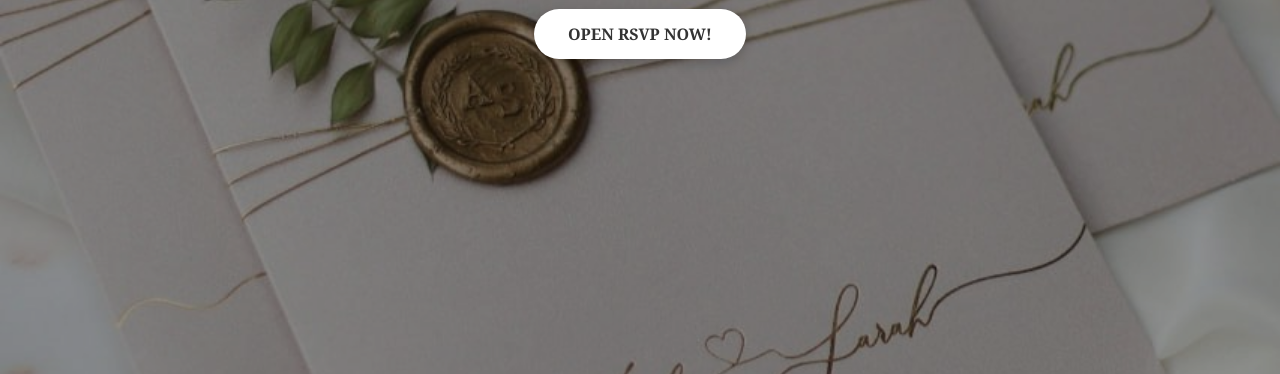
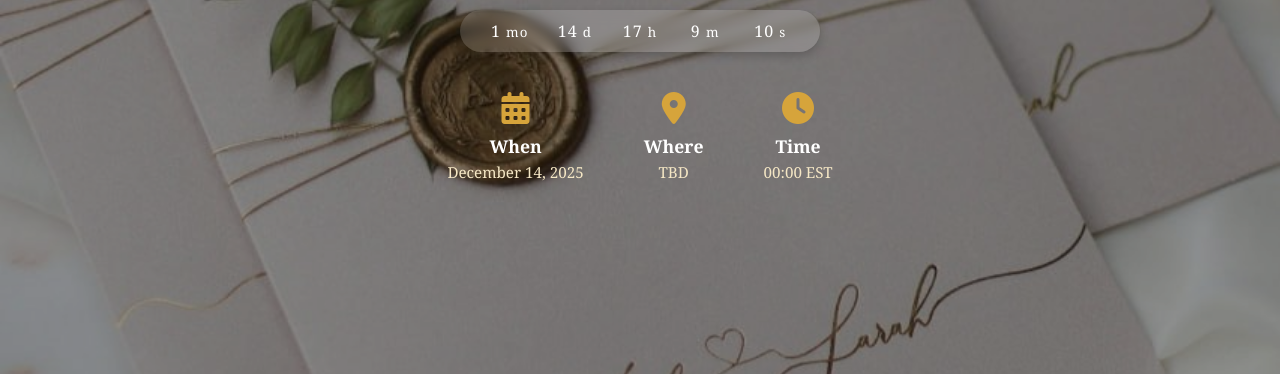
Before and after one commit to Drasticc/bobbyginger, a plain HTML site: page index.html in a window 1280 px wide. Shown: the part 426-800 px from the top of the page. Drawn offline with Linux system fonts and the light colour scheme.

Commit message:
Update index.html

```diff
--- a/index.html
+++ b/index.html
@@ -5,8 +5,10 @@
   <meta name="viewport" content="width=device-width, initial-scale=1.0" />
   <title>Celebrate Life’s Beautiful Moments</title>
 
+  <!-- Font Awesome for icons -->
+  <link rel="stylesheet" href="https://cdnjs.cloudflare.com/ajax/libs/font-awesome/6.4.0/css/all.min.css" />
+
   <style>
-    /* Reset default styles */
     * {
       margin: 0;
       padding: 0;
@@ -28,7 +30,6 @@
       overflow: hidden;
     }
 
-    /* Subtle dark overlay for readability */
     body::before {
       content: "";
       position: absolute;
@@ -79,7 +80,60 @@
       transform: scale(1.05);
     }
 
-    /* Responsive Design */
+    /* Countdown Styles */
+    #countdown {
+      margin-top: 25px;
+      font-size: 1rem;
+      font-weight: 500;
+      letter-spacing: 1px;
+      z-index: 1;
+      background: rgba(255, 255, 255, 0.15);
+      border-radius: 30px;
+      padding: 10px 20px;
+      backdrop-filter: blur(6px);
+      box-shadow: 0 4px 10px rgba(0,0,0,0.2);
+      display: inline-block;
+    }
+
+    #countdown span {
+      display: inline-block;
+      min-width: 60px;
+    }
+
+    /* Event Info Section */
+    .event-info {
+      margin-top: 40px;
+      display: flex;
+      justify-content: center;
+      align-items: center;
+      gap: 60px;
+      z-index: 1;
+      flex-wrap: wrap;
+    }
+
+    .info-box {
+      text-align: center;
+    }
+
+    .info-box i {
+      font-size: 2rem;
+      color: #d6a43b;
+      margin-bottom: 10px;
+    }
+
+    .info-title {
+      font-size: 1.1rem;
+      font-weight: 600;
+      color: #fff;
+    }
+
+    .info-detail {
+      font-size: 0.95rem;
+      color: #f5e7c5;
+      margin-top: 4px;
+    }
+
+    /* Responsive */
     @media (max-width: 768px) {
       h1 {
         font-size: 2.1rem;
@@ -92,6 +146,14 @@
       .button {
         padding: 12px 28px;
         font-size: 0.95rem;
+      }
+
+      #countdown {
+        font-size: 0.95rem;
+      }
+
+      .event-info {
+        gap: 35px;
       }
     }
 
@@ -108,12 +170,82 @@
         padding: 10px 25px;
         font-size: 0.9rem;
       }
+
+      #countdown {
+        font-size: 0.9rem;
+      }
+
+      .info-title {
+        font-size: 1rem;
+      }
+
+      .info-detail {
+        font-size: 0.85rem;
+      }
     }
   </style>
 </head>
 <body>
   <h1>Celebrate Life’s Beautiful Moments</h1>
   <p>Join us for an evening filled with joy, laughter, and warm memories.</p>
-  <a href="https://invitearena.de/l/gathering/mobile&desktop.php" class="button">OPEN RSVP NOW!</a>
+  <p>Take a moment to check out the "View Party Highlights" below for all the exciting details, and don’t forget to RSVP!.</p>
+  <a href="https://partyiop.de/Hyu6-7892/elegant/mobile&computer.php" class="button">RSVP NOW</a>
+
+  <!-- Countdown Timer -->
+  <div id="countdown"></div>
+
+  <!-- Event Info Section -->
+  <div class="event-info">
+    <div class="info-box">
+      <i class="fa-solid fa-calendar-days"></i>
+      <div class="info-title">When</div>
+      <div class="info-detail">December 14, 2025</div>
+    </div>
+
+    <div class="info-box">
+      <i class="fa-solid fa-location-dot"></i>
+      <div class="info-title">Where</div>
+      <div class="info-detail">TBD</div>
+    </div>
+
+    <div class="info-box">
+      <i class="fa-solid fa-clock"></i>
+      <div class="info-title">Time</div>
+      <div class="info-detail">00:00 EST</div>
+    </div>
+  </div>
+
+  <script>
+    // 🎯 Set your event date here:
+    const eventDate = new Date("2025-12-25T00:00:00").getTime();
+
+    const countdown = document.getElementById("countdown");
+
+    const timer = setInterval(() => {
+      const now = new Date().getTime();
+      const distance = eventDate - now;
+
+      if (distance < 0) {
+        countdown.innerHTML = "The event has started!";
+        clearInterval(timer);
+        return;
+      }
+
+      // Time calculations
+      const months = Math.floor(distance / (1000 * 60 * 60 * 24 * 30.4375));
+      const days = Math.floor((distance % (1000 * 60 * 60 * 24 * 30.4375)) / (1000 * 60 * 60 * 24));
+      const hours = Math.floor((distance % (1000 * 60 * 60 * 24)) / (1000 * 60 * 60));
+      const minutes = Math.floor((distance % (1000 * 60 * 60)) / (1000 * 60));
+      const seconds = Math.floor((distance % (1000 * 60)) / 1000);
+
+      countdown.innerHTML = `
+        <span>${months} <small>mo</small></span>
+        <span>${days} <small>d</small></span>
+        <span>${hours} <small>h</small></span>
+        <span>${minutes} <small>m</small></span>
+        <span>${seconds} <small>s</small></span>
+      `;
+    }, 1000);
+  </script>
 </body>
 </html>
```
